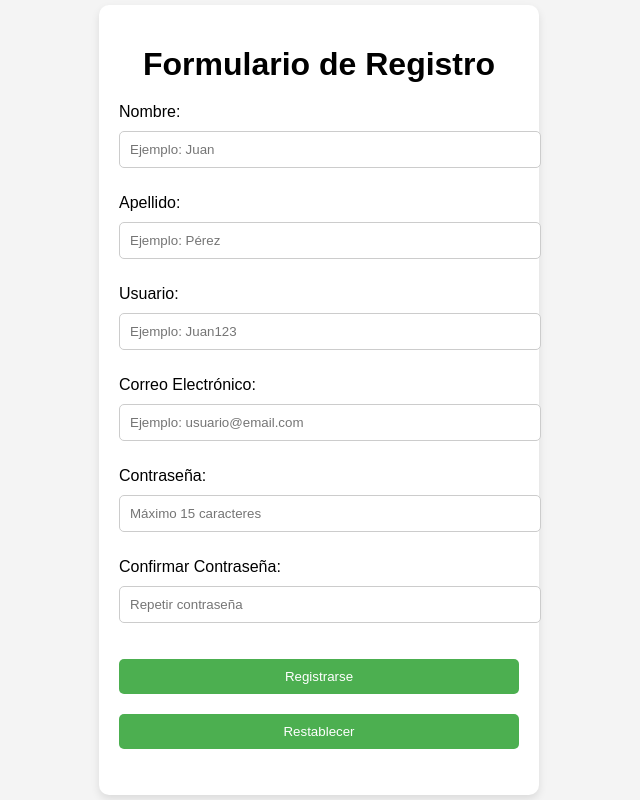
After one commit to AlejandroObando23/ProyectoWeb, a PHP site: page /html/registro.html in a window 1280 px wide. The commit adds this page. Shown: the whole page, without its empty margins (321-961 px from the left). Run offline with PHP 8.4, Linux system fonts and the light colour scheme.

Commit message:
Enlazado a la base de datos login y registro

```diff
--- /dev/null
+++ b/Code/css/EstiloRegister.css
@@ -0,0 +1,42 @@
+body {
+    font-family: Arial, sans-serif;
+    background-color: #f4f4f4;
+    display: flex;
+    justify-content: center;
+    align-items: center;
+    height: 100vh;
+    margin: 0;
+}
+
+.contenedor {
+    background-color: #fff;
+    padding: 20px;
+    border-radius: 10px;
+    box-shadow: 0 4px 8px rgba(0, 0, 0, 0.1);
+    width: 100%;
+    max-width: 400px;
+}
+
+h1 {
+    text-align: center;
+    margin-bottom: 20px;
+}
+
+input {
+    width: 100%;
+    padding: 10px;
+    margin: 10px 0;
+    border-radius: 5px;
+    border: 1px solid #ccc;
+}
+
+input[type="submit"], input[type="reset"] {
+    cursor: pointer;
+    background-color: #4CAF50;
+    color: white;
+    border: none;
+}
+
+input[type="submit"]:hover, input[type="reset"]:hover {
+    background-color: #45a049;
+}
--- /dev/null
+++ b/Code/html/registro.html
@@ -0,0 +1,45 @@
+<!DOCTYPE html>
+<html lang="es">
+<head>
+    <meta charset="utf-8">
+    <title>Registro</title>
+    <link href="../css/EstiloRegister.css" rel="stylesheet" type="text/css">
+</head>
+<body>
+
+    <div class="contenedor">
+        <h1>Formulario de Registro</h1>
+        <form id="formRegistro" method="post" action="../php/registro.php">
+            <p>
+                Nombre:
+                <input type="text" id="nombre" name="nombre" required placeholder="Ejemplo: Juan">
+            </p>
+            <p>
+                Apellido:
+                <input type="text" id="apellido" name="apellido" required placeholder="Ejemplo: Pérez">
+            </p>
+            <p>
+                Usuario:
+                <input type="text" id="usuario" name="usuario" required placeholder="Ejemplo: Juan123">
+            </p>
+            <p>
+                Correo Electrónico:
+                <input type="email" id="email" name="email" required placeholder="Ejemplo: usuario@email.com">
+            </p>
+            <p>
+                Contraseña:
+                <input type="password" id="password" name="password" required maxlength="15" placeholder="Máximo 15 caracteres">
+            </p>
+            <p>
+                Confirmar Contraseña:
+                <input type="password" id="confirmarPassword" name="confirmarPassword" required maxlength="15" placeholder="Repetir contraseña">
+            </p>
+            <p>
+                <input type="submit" id="enviar" value="Registrarse">
+                <input type="reset" id="restablecer" value="Restablecer">
+            </p>
+        </form>
+    </div>
+<script src="../javascript/registro.js"></script>
+</body>
+</html>
--- /dev/null
+++ b/Code/javascript/registro.js
@@ -0,0 +1,30 @@
+document.getElementById('formRegistro').addEventListener('submit', function(event) {
+    var nombre = document.getElementById('nombre').value;
+    var apellido = document.getElementById('apellido').value;
+    var usuario = document.getElementById('usuario').value;
+    var email = document.getElementById('email').value;
+    var password = document.getElementById('password').value;
+    var confirmarPassword = document.getElementById('confirmarPassword').value;
+
+    // Validación de contraseñas
+    if (password !== confirmarPassword) {
+        alert('Las contraseñas no coinciden.');
+        event.preventDefault();
+        return;
+    }
+
+    // Validar que el correo tenga un formato correcto
+    var emailRegex = /^[a-zA-Z0-9._-]+@[a-zA-Z0-9.-]+\.[a-zA-Z]{2,6}$/;
+    if (!emailRegex.test(email)) {
+        alert('Por favor ingrese un correo electrónico válido.');
+        event.preventDefault();
+        return;
+    }
+
+    // Validación de longitud de la contraseña
+    if (password.length < 6 || password.length > 15) {
+        alert('La contraseña debe tener entre 6 y 15 caracteres.');
+        event.preventDefault();
+        return;
+    }
+});
```
Also changed, not shown: Code/css/estilo1.css (+26 -30 lines), Code/html/login.html (+11 -16 lines), Code/javascript/scriptlogin.js (+21 -36 lines), Code/php/login.php (added, +55 -0 lines), Code/php/registro.php (added, +68 -0 lines), Code/imagenes/FondoLogin.jpg (added).
